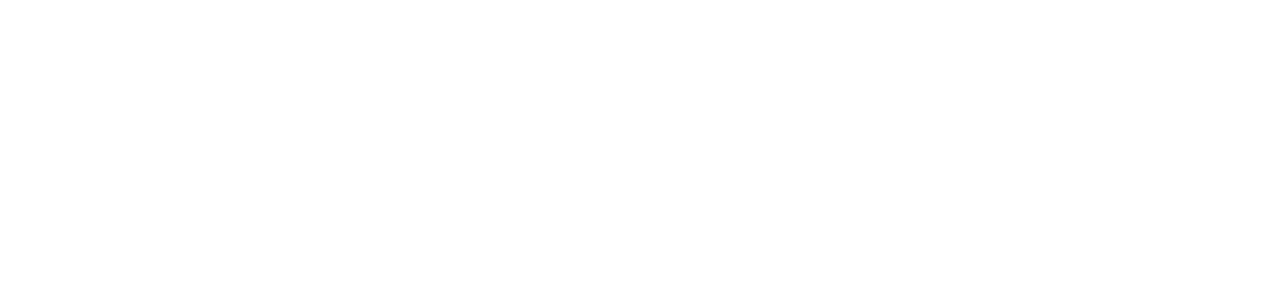
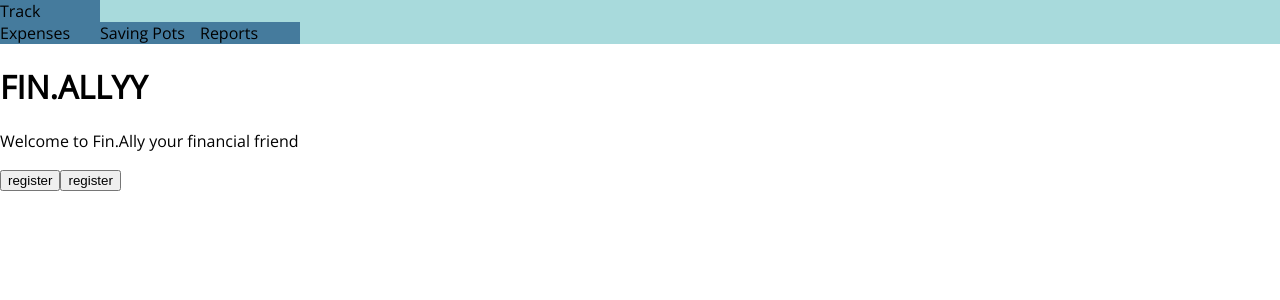
Before and after one commit to cbfacademy-course-material-taylor-2022/software-engineering-project-group-c, a React (Create React App) app in the folder client/: page / in a window 1280 px wide. Shown: the top 300 px of the page. Built offline with nearby package versions, Linux system fonts and the light colour scheme.

Commit message:
added some site image and working on home page

```diff
--- a/client/public/index.html
+++ b/client/public/index.html
@@ -9,6 +9,10 @@
       name="description"
       content="Web site created using create-react-app"
     />
+    <link rel="preconnect" href="https://fonts.googleapis.com">
+    <link rel="preconnect" href="https://fonts.gstatic.com" crossorigin>
+    <link href="https://fonts.googleapis.com/css2?family=Open+Sans&display=swap" rel="stylesheet">
+
     <link rel="apple-touch-icon" href="%PUBLIC_URL%/logo192.png" />
     <!--
       manifest.json provides metadata used when your web app is installed on a
--- a/client/src/App.js
+++ b/client/src/App.js
@@ -3,8 +3,8 @@
 import {BrowserRouter as Router, Routes, Route} from "react-router-dom";
 import Home from './Pages/home';
 import Login from './Pages/login';
-import Reg from './Pages/registration';
 import SavingPots from './Pages/savingpots';
+import Registration from './Pages/registration'
 
 
 function App() {
@@ -13,7 +13,8 @@
       <Routes>
         <Route path="/" element={<Home />} />
         <Route path="/Login" element={<Login />}/>
-
+        <Route path="/SavingPots" element={<SavingPots/>}/>
+        <Route path="/Registration" element={<Registration/>}/>
       </Routes>
  </Router>
   );
--- a/client/src/CSS/Home.css
+++ b/client/src/CSS/Home.css
@@ -1,5 +1 @@
 /*****Home layout *****/
-.main_contain {
-  text-align: center;
-  background: #f1faee;
-}
--- /dev/null
+++ b/client/src/CSS/Site.css
@@ -0,0 +1,27 @@
+body {
+font-family: 'Open Sans', sans-serif;;
+padding: 0px;
+margin:0px
+}
+
+/* Split the screen in half */
+.mainContainer {
+    background-color: white ;
+
+   }
+   /*
+   Control the left side */
+   .leftContainer {
+    background-color: #A8DADC ;
+
+   }
+   .tracker, .savingPots, .Reports, .tips{
+    background-color: #457B9D;
+    display: inline-block;
+    width: 100px;
+   }
+   /* Control the right side */
+   .right {
+    background-color: #F1FAEE ;
+
+   }
--- a/client/src/Pages/home.jsx
+++ b/client/src/Pages/home.jsx
@@ -1,14 +1,28 @@
 import React from 'react'
+import "../CSS/Site.css"
+import "../CSS/Home.css"
+
 
 const home = () => {
   return (
     <>
-      <div className='main_contain'>
+      <div className='mainContainer'>
+        <div className='leftContainer'>
+          <div className='tracker'>Track Expenses</div>
+          <div className='savingPots'> Saving Pots</div>
+          <div className='Reports'> Reports</div>
+          <div className='Tips'> </div>
+        </div>
 
-      </div>
-
+        <div className='rightContainer'>
+          <h1>FIN.ALLYY</h1>
+          <p>Welcome to Fin.Ally your financial friend</p>
+          <button> register</button>
+          <button> register</button>
+        </div>
+     </div>
     </>
   )
 }
 
-export default home
+export default home;
--- a/client/src/Pages/registration.jsx
+++ b/client/src/Pages/registration.jsx
@@ -0,0 +1,9 @@
+import React from 'react'
+
+const registration = () => {
+  return (
+    <div>registration</div>
+  )
+}
+
+export default registration;
```
